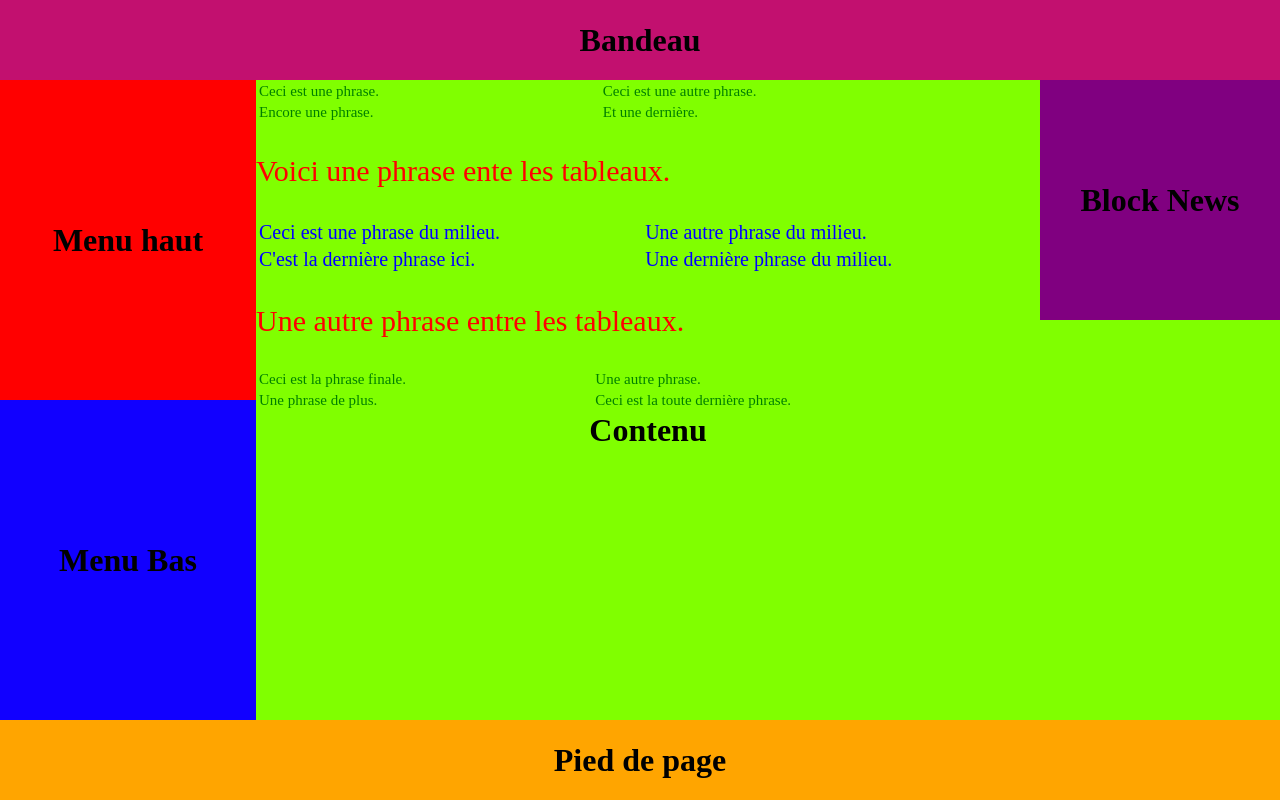
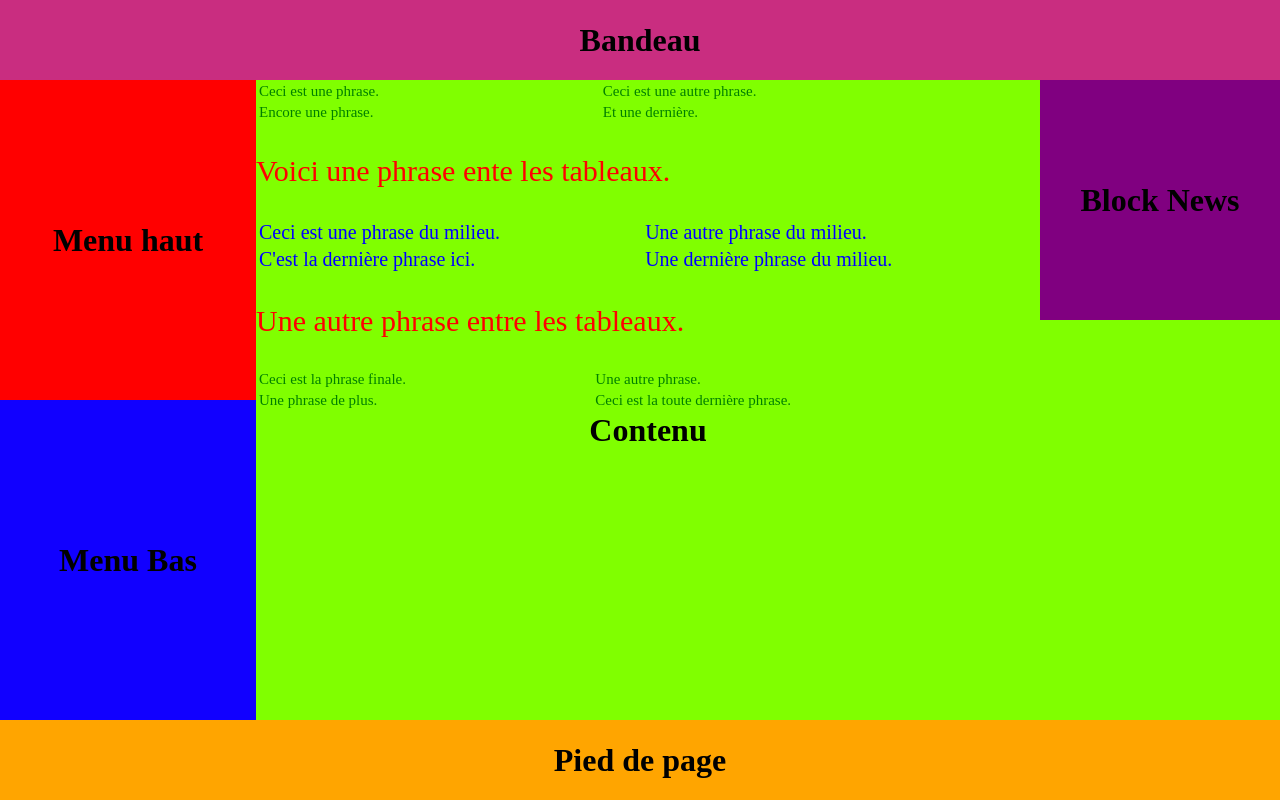
Before and after one commit to FlorianRopert/TpCss, a plain HTML site: page index.html in a window 1280 px wide. Drawn offline with Linux system fonts and the light colour scheme; a script that the page names is missing.

Commit message:
langlace2

```diff
--- a/style.css
+++ b/style.css
@@ -9,7 +9,7 @@ body {
 }
 
 #Bandeau {
-    background-color: rgb(194, 16, 111);
+    background-color: rgb(201, 45, 128);
     width: 100%;
     height: 10vh;
     display: flex;
```
